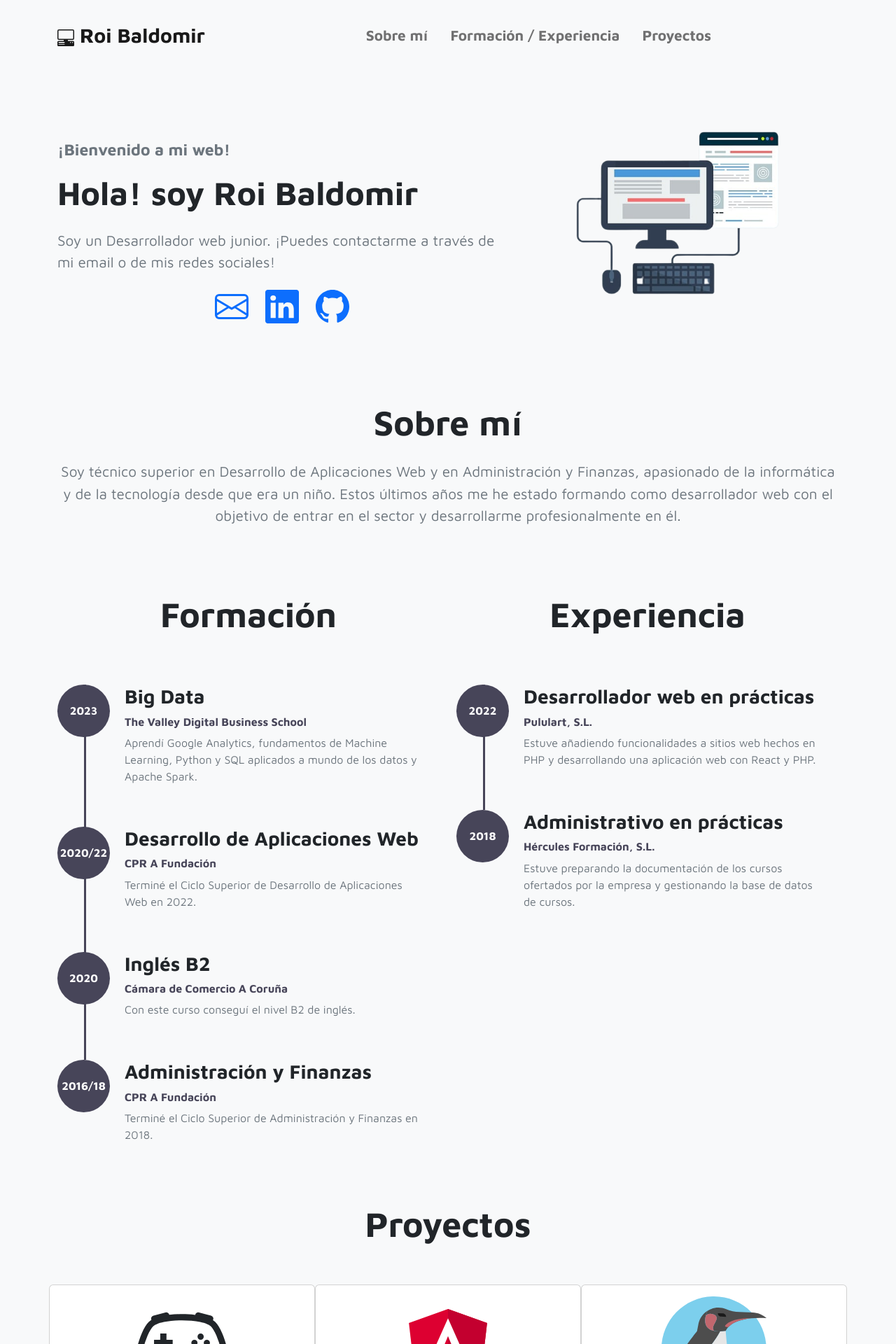
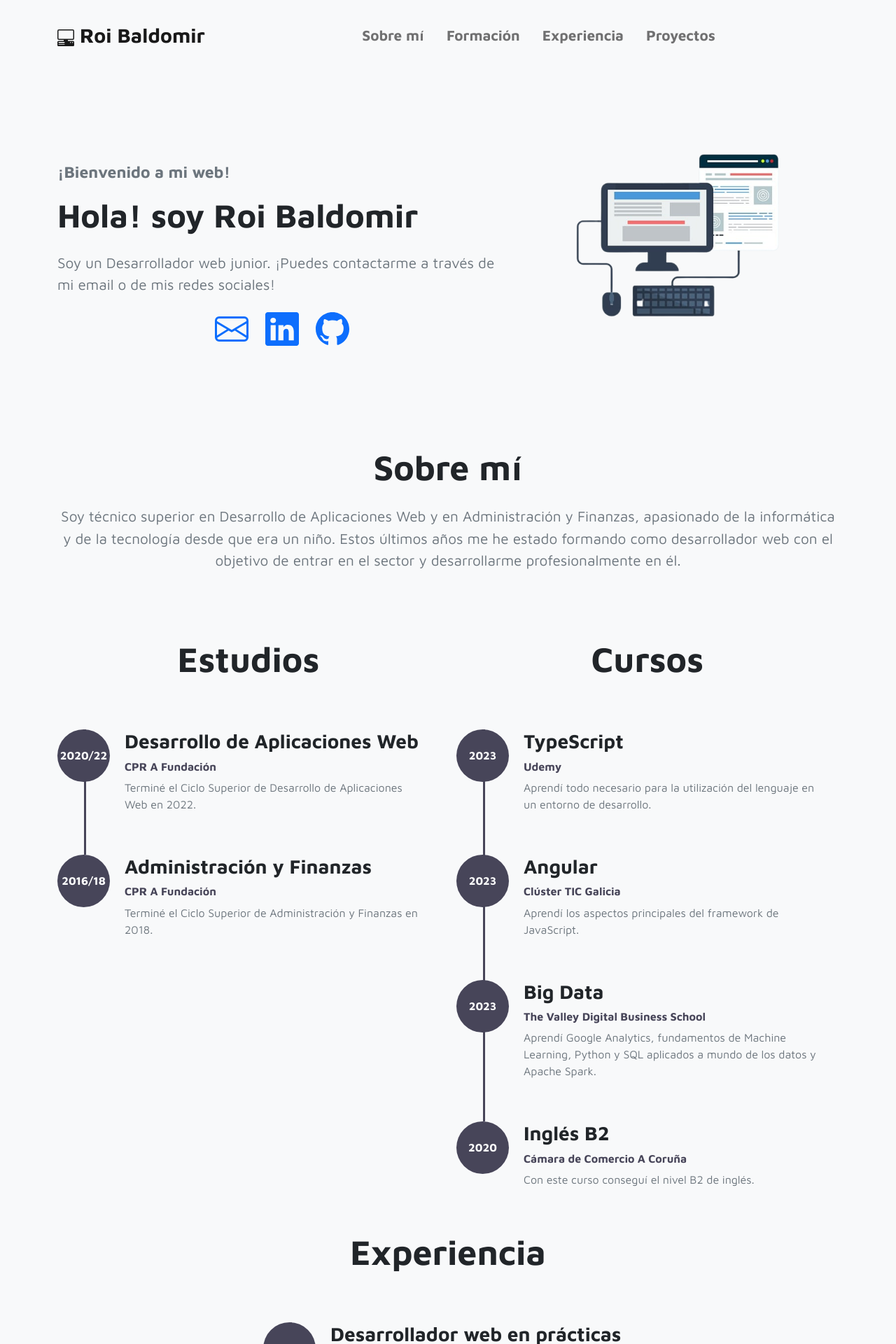
Before and after one commit to RoiBaldomir/my-personal-site, an Angular app: page / in a window 1280 px wide. Shown: the top 1920 px of the page at 70% size. Built offline with nearby package versions, Linux system fonts and the light colour scheme.

Commit message:
Update timeline

```diff
--- a/src/app/core/header/header.component.html
+++ b/src/app/core/header/header.component.html
@@ -1,4 +1,4 @@
-<section class="d-flex justify-content-center align-items-center py-3" id="sobremi">
+<section class="d-flex justify-content-center align-items-center py-5" id="sobremi">
   <div class="container">
     <div class="row">
       <div class="col-lg-7 col-md-12 col-12">
--- a/src/app/core/navbar/navbar.component.html
+++ b/src/app/core/navbar/navbar.component.html
@@ -17,7 +17,10 @@
           <a class="nav-link pe-4" href="#sobremi">Sobre mí</a>
         </li>
         <li class="nav-item">
-          <a class="nav-link pe-4" href="#formacionexperiencia">Formación / Experiencia</a>
+          <a class="nav-link pe-4" href="#formacion">Formación</a>
+        </li>
+        <li class="nav-item">
+          <a class="nav-link pe-4" href="#experiencia">Experiencia</a>
         </li>
         <li class="nav-item">
           <a class="nav-link pe-4" href="#proyectos">Proyectos</a>
--- a/src/app/core/timeline/timeline.component.html
+++ b/src/app/core/timeline/timeline.component.html
@@ -1,18 +1,9 @@
-<section class="d-lg-flex justify-content-center align-items-center" id="formacionexperiencia">
+<section class="justify-content-center align-items-center" id="formacion">
   <div class="container">
     <div class="row">
       <div class="col-lg-6 col-12">
-        <h2 class="mb-5 text-center subtitles">Formación</h2>
+        <h2 class="mb-5 text-center subtitles">Estudios</h2>
         <div class="timeline">
-          <div class="timeline-wrapper">
-            <div class="timeline-yr">
-              <span>2023</span>
-            </div>
-            <div class="timeline-info">
-              <h3><span class="subtitles2">Big Data</span><small>The Valley Digital Business School</small></h3>
-              <p class="text-secondary">Aprendí Google Analytics, fundamentos de Machine Learning, Python y SQL aplicados a mundo de los datos y Apache Spark.</p>
-            </div>
-          </div>
           <div class="timeline-wrapper">
             <div class="timeline-yr">
               <span>2020/22</span>
@@ -20,15 +11,6 @@
             <div class="timeline-info">
               <h3><span class="subtitles2">Desarrollo de Aplicaciones Web</span><small>CPR A Fundación</small></h3>
               <p class="text-secondary">Terminé el Ciclo Superior de Desarrollo de Aplicaciones Web en 2022.</p>
-            </div>
-          </div>
-          <div class="timeline-wrapper">
-            <div class="timeline-yr">
-              <span>2020</span>
-            </div>
-            <div class="timeline-info">
-              <h3><span class="subtitles2">Inglés B2</span><small>Cámara de Comercio A Coruña</small></h3>
-              <p class="text-secondary">Con este curso conseguí el nivel B2 de inglés.</p>
             </div>
           </div>
           <div class="timeline-wrapper">
@@ -43,7 +25,51 @@
         </div>
       </div>
       <div class="col-lg-6 col-12">
-        <h2 class="mb-5 text-center subtitles">Experiencia</h2>
+        <h2 class="mb-5 text-center subtitles">Cursos</h2>
+        <div class="timeline">
+          <div class="timeline-wrapper">
+            <div class="timeline-yr">
+              <span>2023</span>
+            </div>
+            <div class="timeline-info">
+              <h3><span class="subtitles2">TypeScript</span><small>Udemy</small></h3>
+              <p class="text-secondary">Aprendí todo necesario para la utilización del lenguaje en un entorno de desarrollo.</p>
+            </div>
+          </div>
+          <div class="timeline-wrapper">
+            <div class="timeline-yr">
+              <span>2023</span>
+            </div>
+            <div class="timeline-info">
+              <h3><span class="subtitles2">Angular</span><small>Clúster TIC Galicia</small></h3>
+              <p class="text-secondary">Aprendí los aspectos principales del framework de JavaScript.</p>
+            </div>
+          </div>
+          <div class="timeline-wrapper">
+            <div class="timeline-yr">
+              <span>2023</span>
+            </div>
+            <div class="timeline-info">
+              <h3><span class="subtitles2">Big Data</span><small>The Valley Digital Business School</small></h3>
+              <p class="text-secondary">Aprendí Google Analytics, fundamentos de Machine Learning, Python y SQL aplicados a mundo de los datos y Apache Spark.</p>
+            </div>
+          </div>
+          <div class="timeline-wrapper">
+            <div class="timeline-yr">
+              <span>2020</span>
+            </div>
+            <div class="timeline-info">
+              <h3><span class="subtitles2">Inglés B2</span><small>Cámara de Comercio A Coruña</small></h3>
+              <p class="text-secondary">Con este curso conseguí el nivel B2 de inglés.</p>
+            </div>
+          </div>
+        </div>
+      </div>
+    </div>
+  </div>
+  <div class="container mt-4" id="experiencia">
+    <h2 class="mb-5 text-center subtitles">Experiencia</h2>
+    <div class="d-flex align-items-center justify-content-center flex-direction-row">
         <div class="timeline">
           <div class="timeline-wrapper">
             <div class="timeline-yr">
@@ -64,7 +90,6 @@
             </div>
           </div>
         </div>
-      </div>
     </div>
   </div>
 </section>
```
